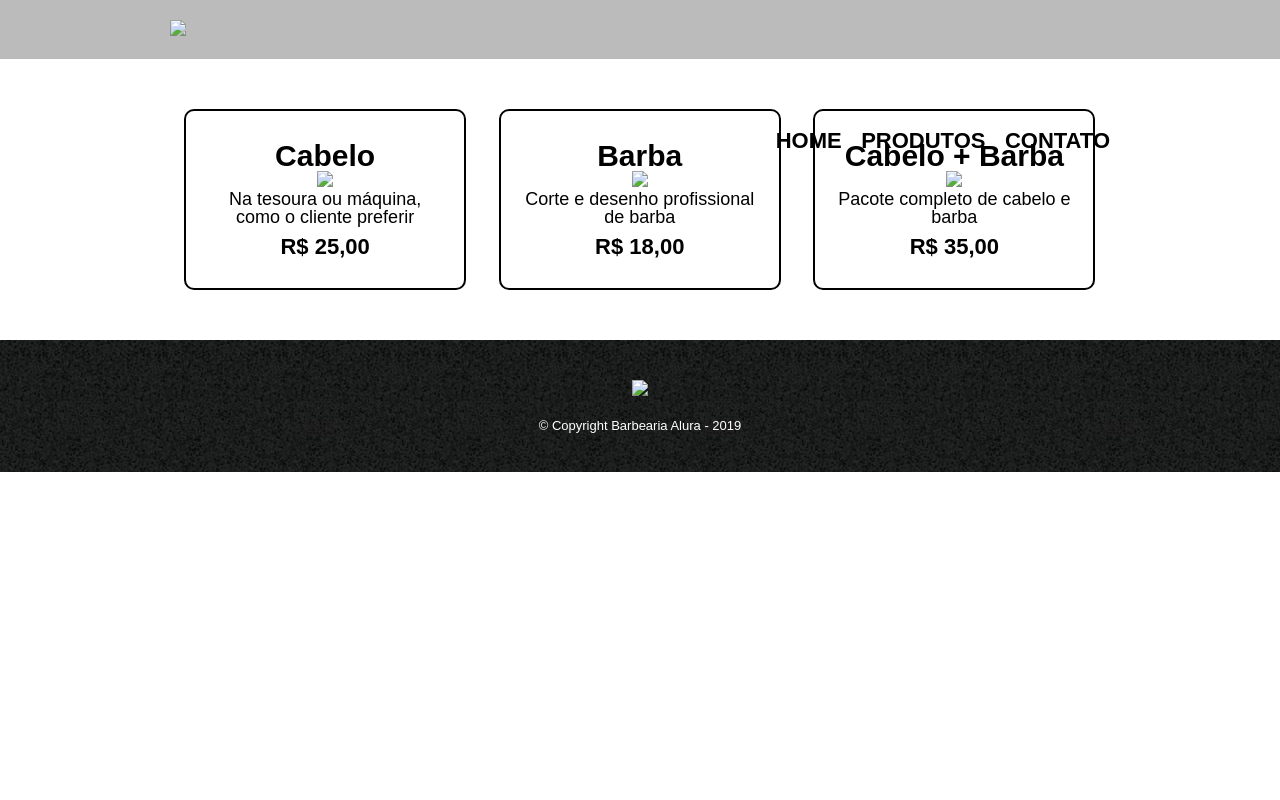
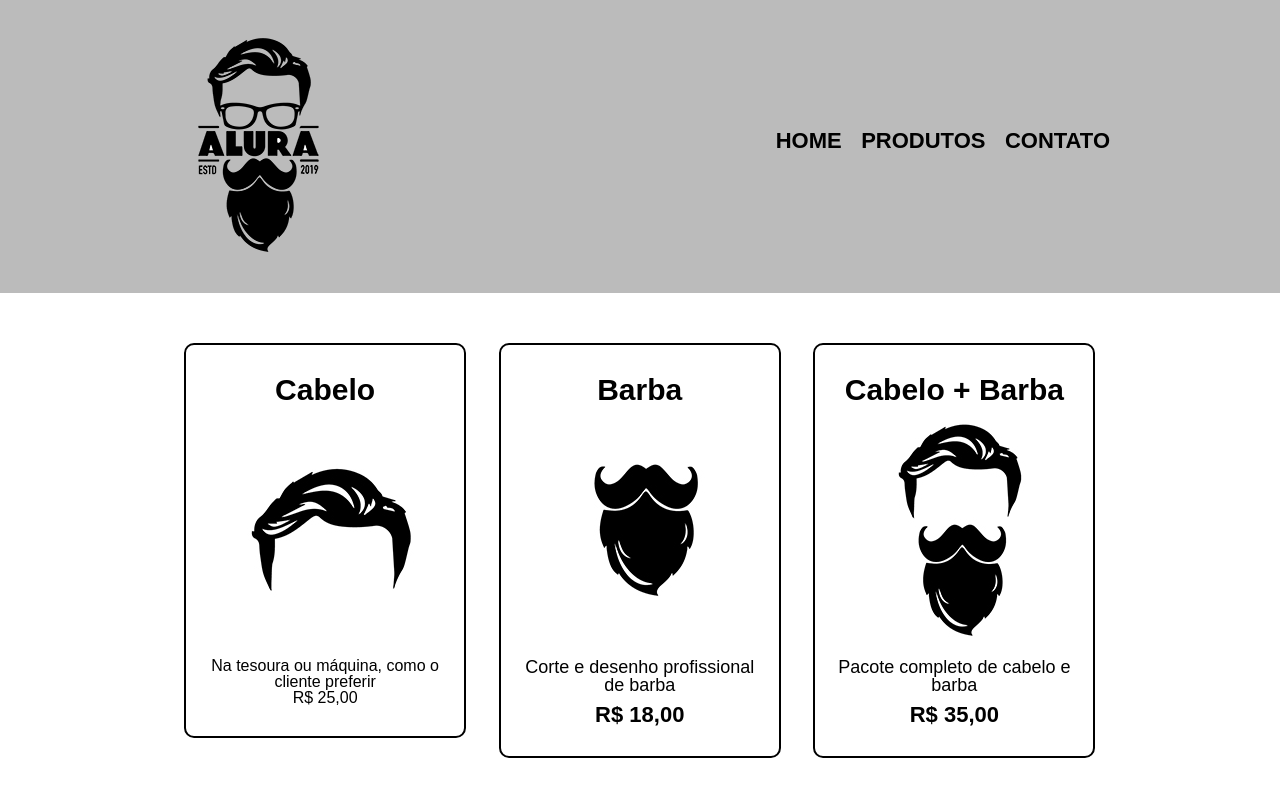
Before and after one commit to jpalvesloiola/Barbearia---Site, a plain HTML site: page produtos.html in a window 1280 px wide. Shown: the top 800 px of the page. Drawn offline with Linux system fonts and the light colour scheme; files that its build step writes are made by us from their sources; files whose address does not match are found by name.

Commit message:
Melhorando o CSS

```diff
--- a/produtos.html
+++ b/produtos.html
@@ -4,13 +4,13 @@
 		<meta charset="UTF-8">
 		<title>Produtos - Barbearia Alura</title>
 
-		<link rel="stylesheet" href="reset.css">
-		<link rel="stylesheet" href="style.css">
+		<link rel="stylesheet" href="css/reset.css">
+		<link rel="stylesheet" href="css/style.css">
 	</head>
 	<body>
 		<header>
 			<div class="caixa">
-				<h1><img src="logo.png"></h1>
+				<h1><img src="img/logo.png"></h1>
 
 				<nav>
 					<ul>
@@ -26,19 +26,19 @@
 			<ul class="produtos">
 				<li>
 					<h2>Cabelo</h2>
-					<img src="cabelo.jpg">
-					<p class="produto-descricao">Na tesoura ou máquina, como o cliente preferir</p>
-					<p class="produto-preco">R$ 25,00</p>
+					<img src="img/cabelo.jpg">
+					<p class="img/produto-descricao">Na tesoura ou máquina, como o cliente preferir</p>
+					<p class="img/produto-preco">R$ 25,00</p>
 				</li>
 				<li>
 					<h2>Barba</h2>
-					<img src="barba.jpg">
+					<img src="img/barba.jpg">
 					<p class="produto-descricao">Corte e desenho profissional de barba</p>
 					<p class="produto-preco">R$ 18,00</p>
 				</li>
 				<li>
 					<h2>Cabelo + Barba</h2>
-					<img src="cabelo+barba.jpg">
+					<img src="img/cabelo+barba.jpg">
 					<p class="produto-descricao">Pacote completo de cabelo e barba</p>
 					<p class="produto-preco">R$ 35,00</p>
 				</li>
@@ -46,7 +46,7 @@
 		</main>
 
 		<footer>
-			<img src="logo-branco.png">
+			<img src="img/logo-branco.png">
 			<p class="copyright">&copy; Copyright Barbearia Alura - 2019</p>
 		</footer>
 	</body>
```
Also changed, not shown: contato.html (+4 -4 lines), index.html (+6 -6 lines).
